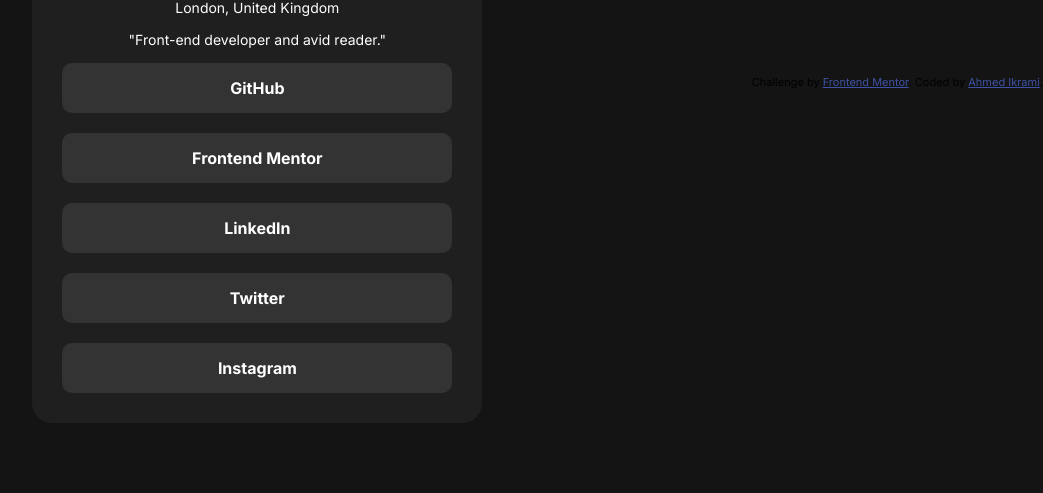
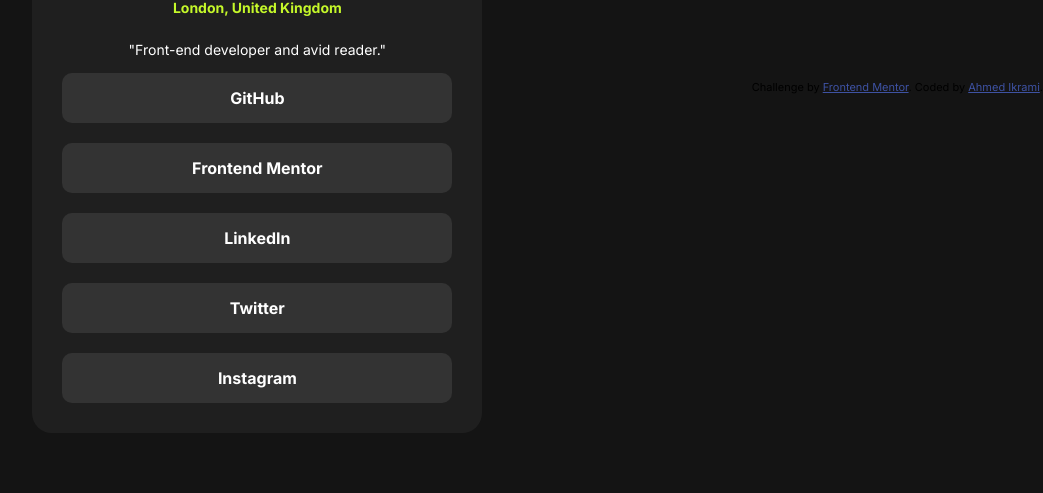
Before and after one commit to Ahmed-Ikrami/Social-Links-Profile, a plain HTML site: page index.html in a window 1280 px wide. Shown: the part 320-813 px from the top of the page, without its empty margins (237-1280 px from the left). Drawn offline with Linux system fonts and the light colour scheme; files whose address does not match are found by name.

Commit message:
Updating files

```diff
--- a/index.html
+++ b/index.html
@@ -10,8 +10,8 @@
   <link
     href="https://fonts.googleapis.com/css2?family=Inter:ital,opsz,wght@0,14..32,100..900;1,14..32,100..900&family=Open+Sans:ital,wght@0,300..800;1,300..800&family=Outfit:wght@100..900&family=Work+Sans:ital,wght@0,100..900;1,100..900&family=Young+Serif&display=swap"
     rel="stylesheet">
+    <link rel="stylesheet" href="style.css">
   <link rel="icon" href="assets/images/favicon-32x32.png">
-  <link rel="stylesheet" href="style.css">
   <link rel="icon" type="image/png" sizes="32x32" href="./assets/images/favicon-32x32.png">
 
   <title>Frontend Mentor | Social links profile</title>
@@ -33,7 +33,7 @@
 <div class="container">
   <img src="assets/images/avatar-jessica.jpeg" alt="avatar">
   <h1>Jessica Randall</h1>
-  <p>London, United Kingdom</p>
+  <p class="active">London, United Kingdom</p>
   <p>"Front-end developer and avid reader."</p>
     <div class="links">
       <a href="#">GitHub</a>
```
Also changed, not shown: assets/fonts/Inter-VariableFont_slnt,wght.ttf (added), assets/fonts/OFL.txt (added), assets/fonts/README.txt (added), assets/fonts/static/Inter-Bold.ttf (added), assets/fonts/static/Inter-Regular.ttf (added), assets/fonts/static/Inter-SemiBold.ttf (added), assets/images/avatar-jessica.jpeg (added), assets/images/favicon-32x32.png (added).
